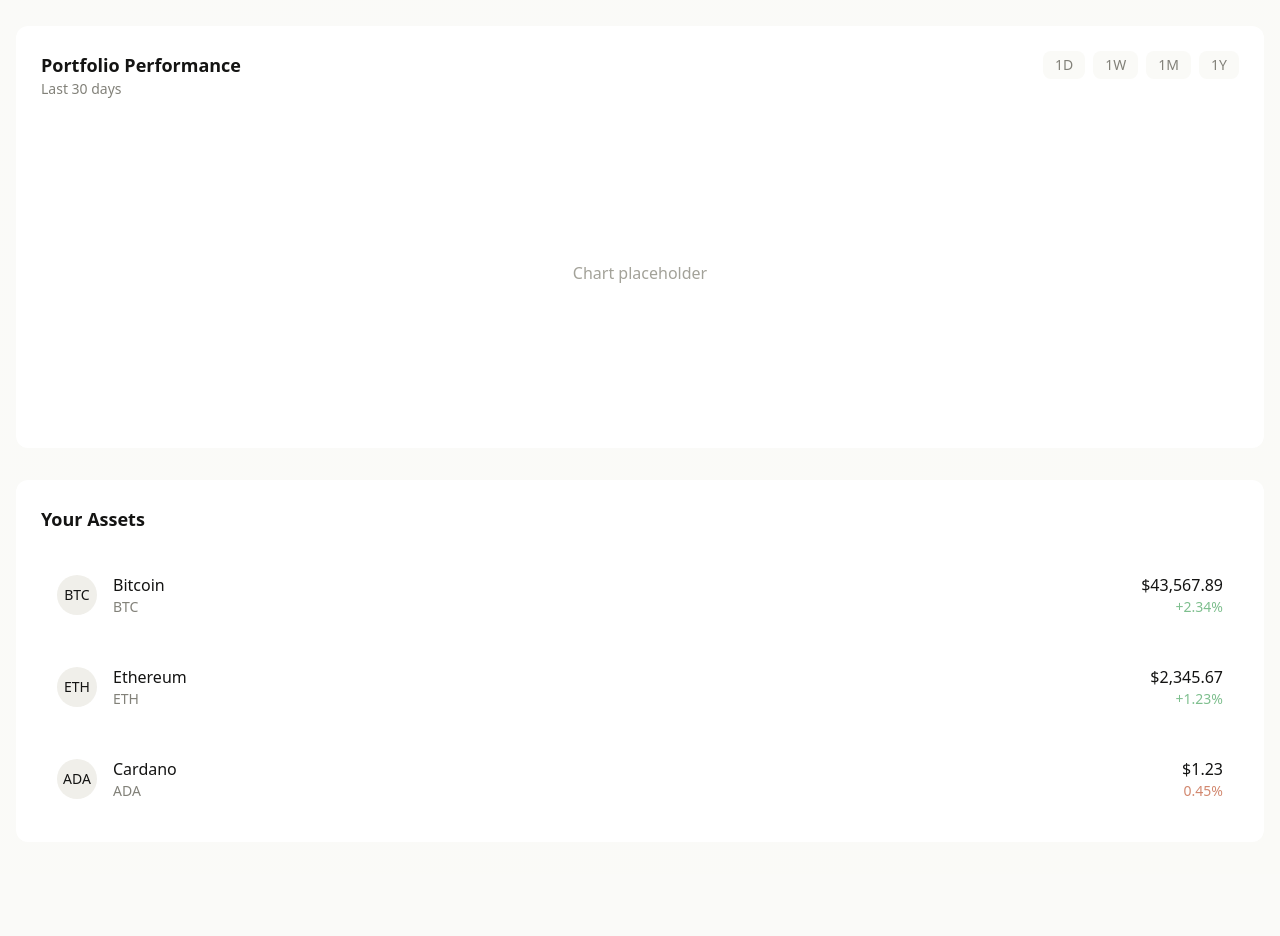
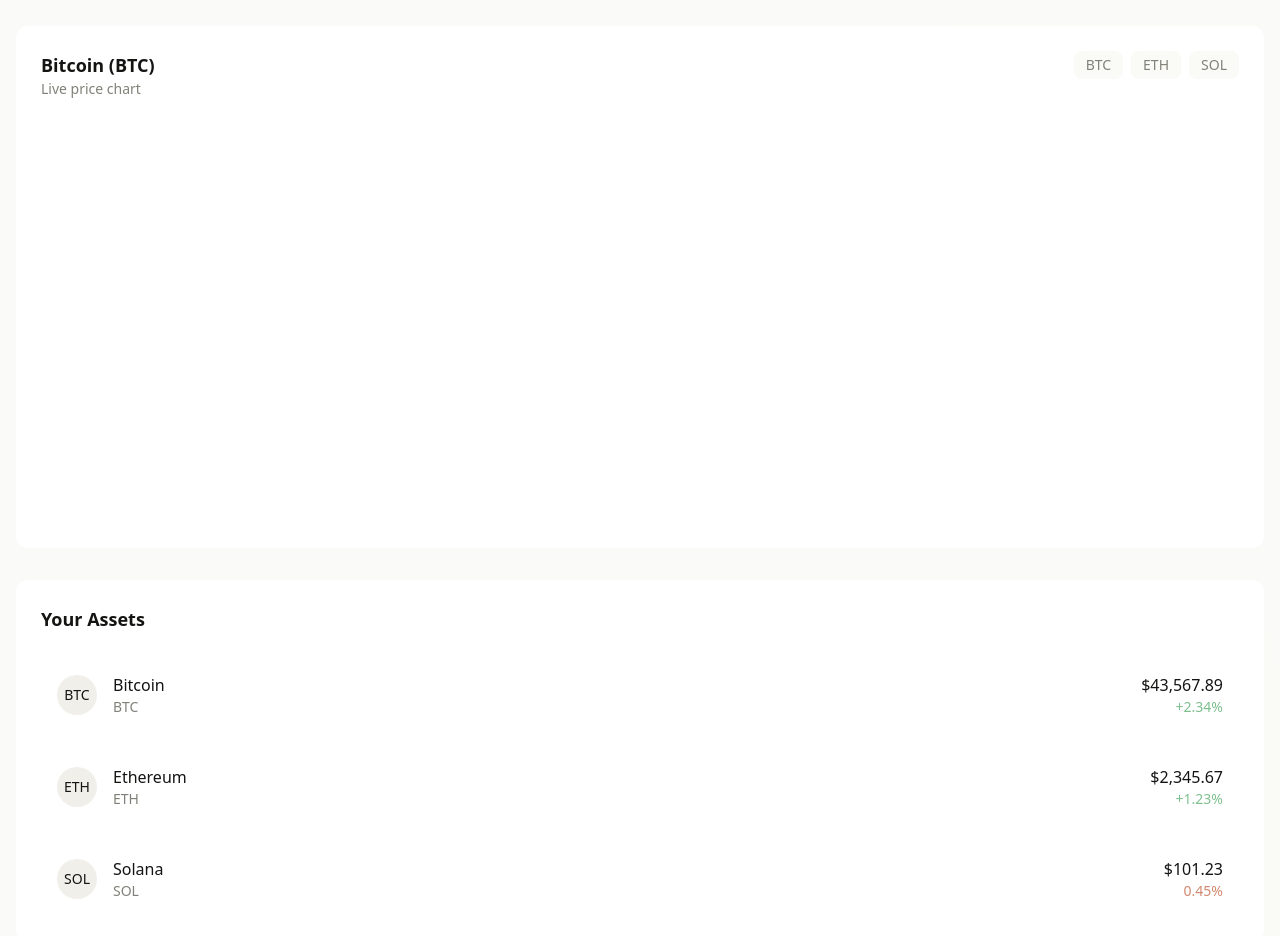
Before and after one commit to instadev-ai/project-Pz7ylW8mmWwY32cLot5yx, a React (Vite) app: page / in a window 1280 px wide. Shown: the part 220-1156 px from the top of the page. Before the commit the page ends 1094 px from the top, so only its background shows below. Built offline with nearby package versions, Linux system fonts and the light colour scheme.

Commit message:
Integrated TradingView charts into the dashboard

```diff
--- a/src/App.tsx
+++ b/src/App.tsx
@@ -23,9 +23,9 @@ const mockAssets = [
     isPositive: true
   },
   {
-    name: 'Cardano',
-    symbol: 'ADA',
-    price: '$1.23',
+    name: 'Solana',
+    symbol: 'SOL',
+    price: '$101.23',
     change: '0.45%',
     isPositive: false
   }
@@ -55,8 +55,9 @@ function App() {
         </div>
 
         <PriceChart
-          title="Portfolio Performance"
-          subtitle="Last 30 days"
+          title="Bitcoin (BTC)"
+          subtitle="Live price chart"
+          symbol="BTCUSDT"
         />
 
         <AssetsList assets={mockAssets} />
--- a/src/components/charts/PriceChart.tsx
+++ b/src/components/charts/PriceChart.tsx
@@ -1,9 +1,54 @@
+import { useEffect, useRef } from 'react'
+
+declare global {
+  interface Window {
+    TradingView: any;
+  }
+}
+
 interface PriceChartProps {
   title: string
   subtitle?: string
+  symbol?: string
 }
 
-const PriceChart = ({ title, subtitle }: PriceChartProps) => {
+const PriceChart = ({ title, subtitle, symbol = 'BTCUSD' }: PriceChartProps) => {
+  const container = useRef<HTMLDivElement>(null)
+
+  useEffect(() => {
+    // Load TradingView widget script
+    const script = document.createElement('script')
+    script.src = 'https://s3.tradingview.com/tv.js'
+    script.async = true
+    script.onload = () => {
+      if (container.current && window.TradingView) {
+        new window.TradingView.widget({
+          container_id: container.current.id,
+          symbol: `BINANCE:${symbol}`,
+          interval: 'D',
+          timezone: 'Etc/UTC',
+          theme: 'light',
+          style: '1',
+          locale: 'en',
+          toolbar_bg: '#f1f3f6',
+          enable_publishing: false,
+          hide_top_toolbar: true,
+          hide_legend: false,
+          save_image: false,
+          backgroundColor: 'rgba(255, 255, 255, 0.0)',
+          gridColor: 'rgba(163, 162, 153, 0.1)',
+          width: '100%',
+          height: 400
+        })
+      }
+    }
+    document.head.appendChild(script)
+
+    return () => {
+      script.remove()
+    }
+  }, [symbol])
+
   return (
     <div className="p-6 rounded-xl bg-glass-white backdrop-blur-sm border border-white/20">
       <div className="flex items-start justify-between mb-6">
@@ -15,22 +60,21 @@ const PriceChart = ({ title, subtitle }: PriceChartProps) => {
         </div>
         <div className="flex gap-2">
           <button className="px-3 py-1 text-sm rounded-lg bg-neutral-100 text-neutral-600 hover:bg-neutral-200 transition-colors">
-            1D
+            BTC
           </button>
           <button className="px-3 py-1 text-sm rounded-lg bg-neutral-100 text-neutral-600 hover:bg-neutral-200 transition-colors">
-            1W
+            ETH
           </button>
           <button className="px-3 py-1 text-sm rounded-lg bg-neutral-100 text-neutral-600 hover:bg-neutral-200 transition-colors">
-            1M
-          </button>
-          <button className="px-3 py-1 text-sm rounded-lg bg-neutral-100 text-neutral-600 hover:bg-neutral-200 transition-colors">
-            1Y
+            SOL
           </button>
         </div>
       </div>
-      <div className="h-[300px] flex items-center justify-center text-neutral-500">
-        Chart placeholder
-      </div>
+      <div
+        id="tradingview_widget"
+        ref={container}
+        className="w-full h-[400px] bg-transparent"
+      />
     </div>
   )
 }
```
